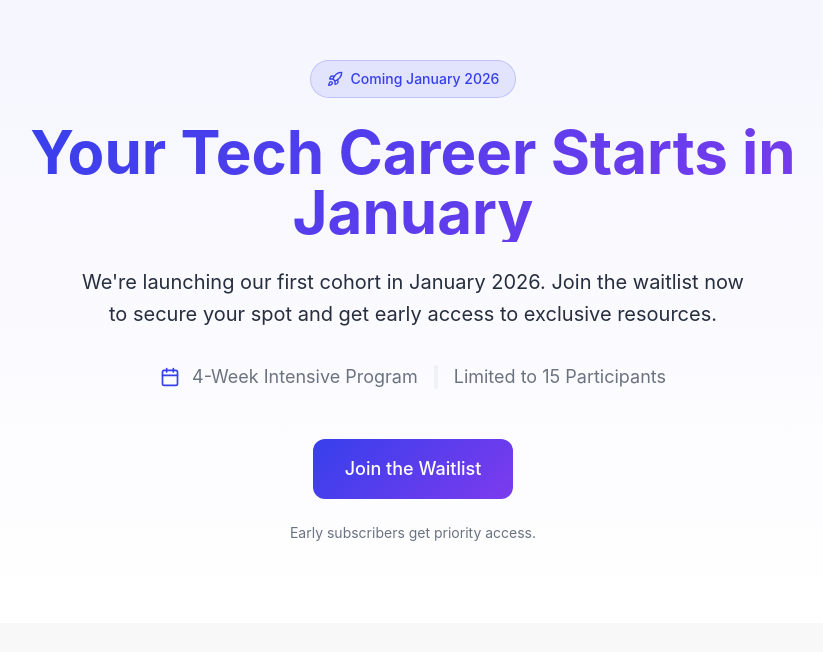
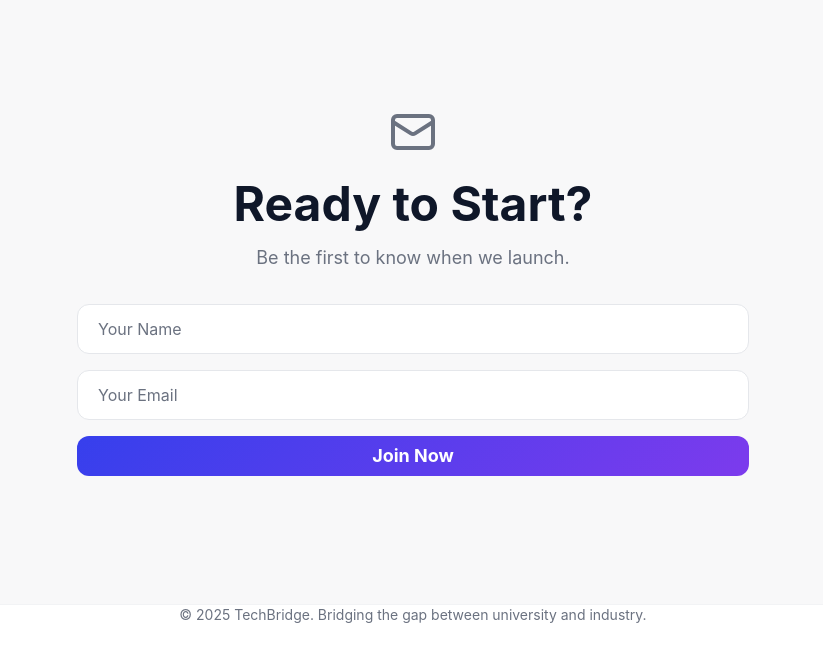
Before and after one commit to apavlidi/bootcamp, a React (Vite) app: page / in a window 1280 px wide. Shown: the part 3528-4180 px from the top of the page, without its empty margins (227-1050 px from the left). After the commit the page ends 4153 px from the top, so only its background shows below. Built offline with nearby package versions, Linux system fonts and the light colour scheme.

Commit message:
remove comming soon section

```diff
--- a/src/pages/index.tsx
+++ b/src/pages/index.tsx
@@ -16,7 +16,7 @@ const Index = () => {
       <Pillars />
       <WhyDifferent />
       <Team />
-      <ComingSoon />
+      {/* <ComingSoon /> */}
       <Subscribe />
 
       <footer className="py-8 px-4 border-t border-border/50 text-center text-muted-foreground">
```
